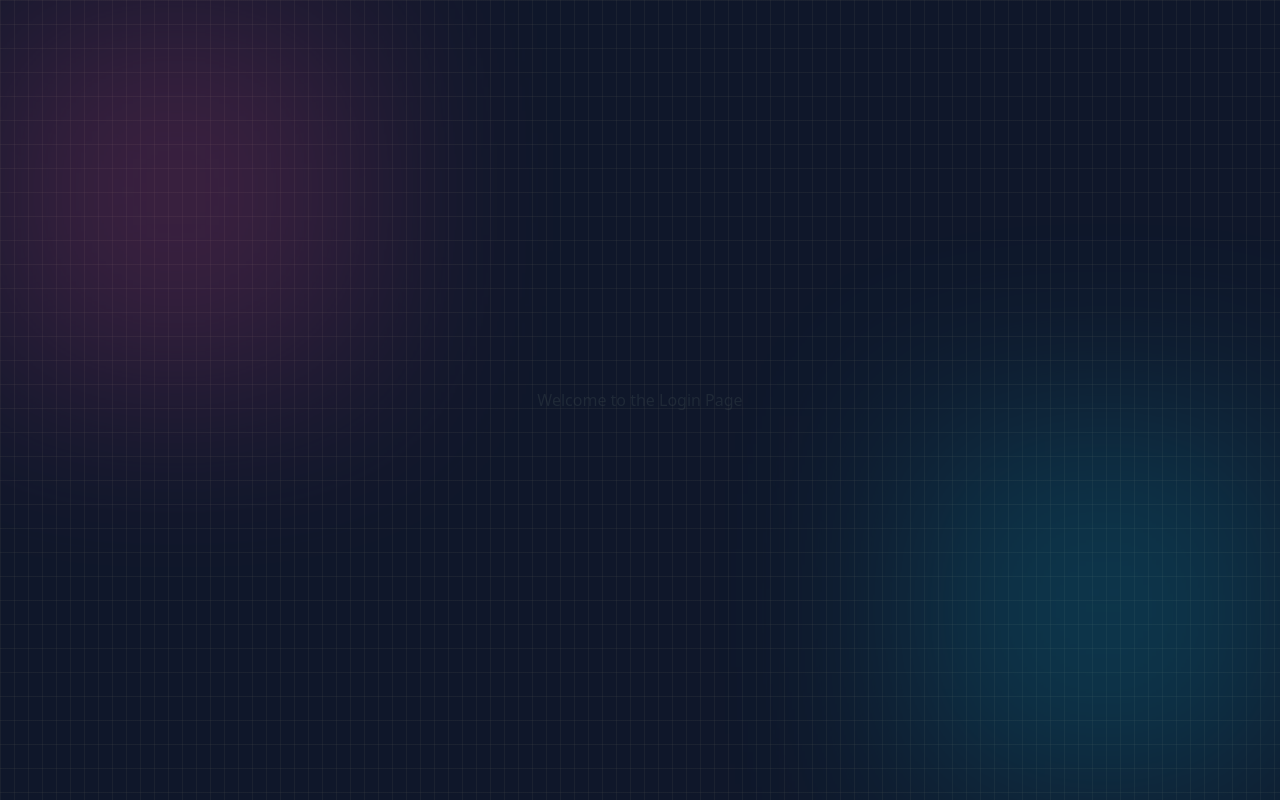
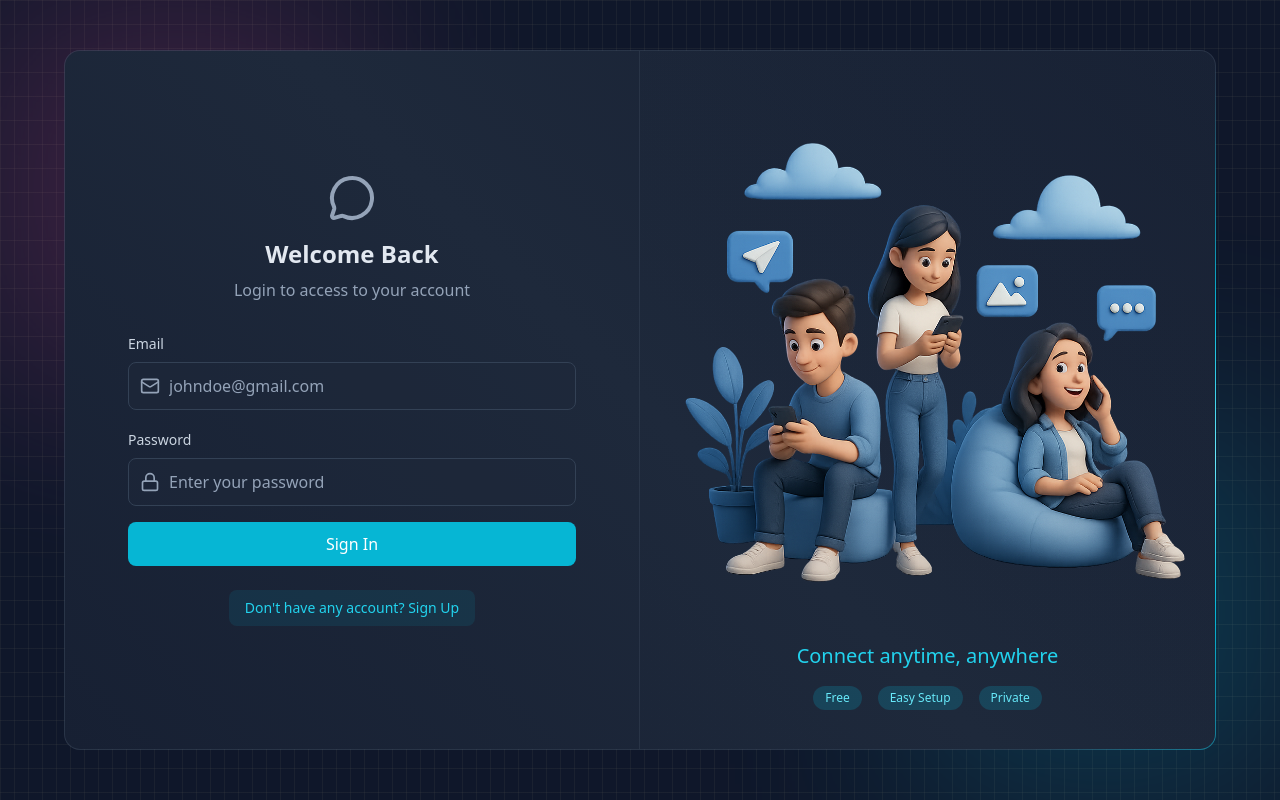
Before and after one commit to Arjun12325144/Chatify, a React app in the folder frontend/: page /login in a window 1280 px wide. Built offline with nearby package versions, Linux system fonts and the light colour scheme; no server answers; the HTML template or start-up script is replaced by a standard one.

Commit message:
login and logout implemented

```diff
--- a/frontend/src/pages/ChatPage.jsx
+++ b/frontend/src/pages/ChatPage.jsx
@@ -1,7 +1,10 @@
+import {useAuthStore} from '../store/useAuthStore'
 function ChatPage () {
+  const {logout}  = useAuthStore();
   return (
-    <div>
-      <h1>Welcome to the Chat Page</h1>
+    <div className='w-full h-full  flex items-center justify-center z-10'>
+      chatPage
+      <button onClick={logout} className='bg-red-600 p-7'>Logout</button>
     </div>
   )
 }
--- a/frontend/src/pages/LoginPage.jsx
+++ b/frontend/src/pages/LoginPage.jsx
@@ -1,9 +1,104 @@
+import { useState } from 'react'
+import { useAuthStore } from '../store/useAuthStore'
+import BorderAnimatedContainer from '../components/BorderAnimatedContainer';
+import { LockIcon, MessageCircleIcon, MailIcon } from 'lucide-react';
+import { LoaderIcon } from 'react-hot-toast';
+import { Link } from 'react-router';
+
 function LoginPage () {
-  return (
-    <div>
-      <h1>Welcome to the Login Page</h1>
+   const [formData, setFormData] = useState({ email: "", password: "" })
+    const { login, isLoggingIn } = useAuthStore();
+    const handleSubmit = (e) => {
+      e.preventDefault();
+      login(formData);
+
+    }
+  return <div className='w-full flex items-center justify-center p-4 bg-slate-900'>
+    <div className='relative w-full max-w-6xl md:h-[700px] h-[650px] '>
+      <BorderAnimatedContainer>
+        <div className='w-full flex flex-col md:flex-row'>
+          {/* LEFT - IMAGE SECTION */}
+          <div className='md:w-1/2 p-8 flex items-center justify-center md:border-r border-slate-600/30'>
+            <div className='w-full max-w-md'>
+              {/* heading text */}
+              <div className='text-center mb-8'>
+                <MessageCircleIcon className='w-12 h-12 mx-auto text-slate-400 mb-4' />
+                <h2 className='text-2xl font-bold text-slate-200 mb-2'>Welcome Back</h2>
+                <p className='text-slate-400'>Login to access to your account</p>
+              </div>
+              {/* form */}
+              <form onSubmit={handleSubmit}>
+
+                {/* email */}
+                <div className='mb-5'>
+                  <label className='auth-input-label'>Email</label>
+                  <div className='relative'>
+                    <MailIcon className='auth-input-icon' />
+                    <input type="email" value={formData.email}
+                      onChange={(e) => setFormData({ ...formData, email: e.target.value })}
+                      className='input'
+                      placeholder='johndoe@gmail.com'
+                    />
+
+                  </div>
+                </div>
+                {/* password */}
+                <div className='mb-4'>
+                  <label className='auth-input-label'>Password</label>
+                  <div className='relative'>
+                     <LockIcon className='auth-input-icon'/>
+                    <input type="password" value={formData.password}
+                      onChange={(e) => setFormData({ ...formData, password: e.target.value })}
+                      className='input'
+                      placeholder='Enter your password'
+                    />
+
+                  </div>
+                </div>
+                <button className='auth-btn' type='submit' disabled={isLoggingIn}>
+                  {isLoggingIn ? (
+                    <LoaderIcon className='w-full h-5 animate-spin text-center' />
+                  ) : (
+                    "Sign In"
+                  )}
+
+                </button>
+              </form>
+              <div className='mt-6 text-center'>
+                <Link to="/signup" className='auth-link'>
+                  Don't have any account? Sign Up
+                </Link>
+              </div>
+
+            </div>
+          </div>
+
+          {/* {form illustriation right side} */}
+          <div className='hidden md:w-1/2 md:flex items-center justify-center p-6 bg-gradient-to-bl from-slate-800/20 to-transparent'>
+            <div>
+              <img
+                src="/login.png"
+                alt="People using mobile devices"
+                className="w-full h-auto object-contain"
+              />
+              <div className="mt-6 text-center">
+                <h3 className="text-xl font-medium text-cyan-400">Connect anytime, anywhere</h3>
+
+                <div className="mt-4 flex justify-center gap-4">
+                  <span className="auth-badge">Free</span>
+                  <span className="auth-badge">Easy Setup</span>
+                  <span className="auth-badge">Private</span>
+                </div>
+              </div>
+            </div>
+
+          </div>
+        </div>
+      </BorderAnimatedContainer>
+
     </div>
-  )
+
+  </div>
 }
 
 export default LoginPage;
--- a/frontend/src/pages/SignUpPage.jsx
+++ b/frontend/src/pages/SignUpPage.jsx
@@ -1,7 +1,7 @@
 import { useState } from 'react'
 import { useAuthStore } from '../store/useAuthStore'
 import BorderAnimatedContainer from '../components/BorderAnimatedContainer';
-import { MessageCircleIcon, UserIcon } from 'lucide-react';
+import { MessageCircleIcon, UserIcon,LockIcon ,MailIcon} from 'lucide-react';
 import { LoaderIcon } from 'react-hot-toast';
 import { Link } from 'react-router';
 function SignUpPage() {
@@ -44,7 +44,7 @@ function SignUpPage() {
                 <div className='mb-5'>
                   <label className='auth-input-label'>Email</label>
                   <div className='relative'>
-                    <UserIcon className='auth-input-icon' />
+                    <MailIcon className='auth-input-icon' />
                     <input type="email" value={formData.email}
                       onChange={(e) => setFormData({ ...formData, email: e.target.value })}
                       className='input'
@@ -57,7 +57,7 @@ function SignUpPage() {
                 <div className='mb-4'>
                   <label className='auth-input-label'>Password</label>
                   <div className='relative'>
-                    <UserIcon className='auth-input-icon' />
+                    <LockIcon className='auth-input-icon' />
                     <input type="password" value={formData.password}
                       onChange={(e) => setFormData({ ...formData, password: e.target.value })}
                       className='input'
--- a/frontend/src/store/useAuthStore.js
+++ b/frontend/src/store/useAuthStore.js
@@ -5,6 +5,7 @@ export const useAuthStore = create((set)=>({
      authUser: null,
      isCheckingAuth:true,
      isSigningUp:false,
+     isLoggingIn:false,
 
      checkAuth: async ()=>{
         try{
@@ -31,5 +32,35 @@ export const useAuthStore = create((set)=>({
             set({isSigningUp:false})
 
         }
+     },
+
+     login : async(data)=>{
+         set({isLoggingIn:true})
+        try{
+            const res  =await axiosInstance.post("/auth/login",data);
+            set({authUser: res.data});
+
+            toast.success("Logged in successfully!")
+
+        }
+        catch(err){
+            toast.error(err.response.data.message)
+        }
+        finally{
+            set({isLoggingIn:false})
+        }
+
+
+     },
+     logout : async()=>{
+        try{
+            await axiosInstance.post("/auth/logout")
+            set({authUser:null})
+            toast.success("Logout successfully!");
+
+
+        }catch(err){
+            toast.error(err.response.data.message)
+        }
      }
 }))
```
